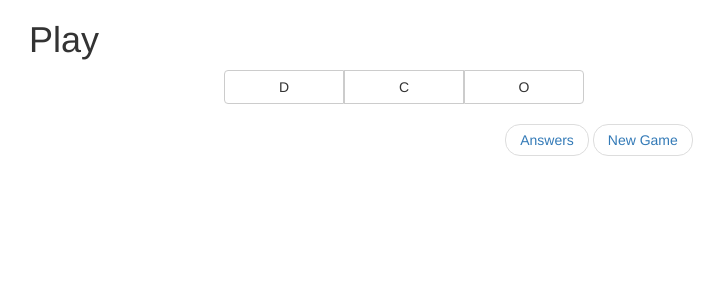
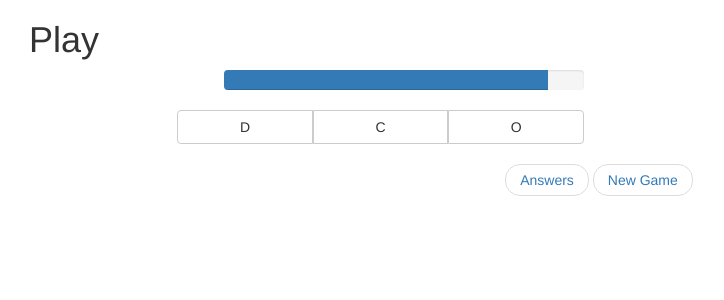
Before and after one commit to ryanmoore/wordslash, a Django app: page /game/1/1 in a window 1280 px wide. Shown: the top 300 px of the page, without its empty margins (41-765 px from the left). Run offline with Django 3.2, Linux system fonts and the light colour scheme; some libraries are stand-ins or nearby versions.

Commit message:
Added countdown timer bar to play page.

```diff
--- a/game/templates/game/base.html
+++ b/game/templates/game/base.html
@@ -19,7 +19,7 @@
 <![endif]-->
 </head>
 
-<body>
+<body onload="onLoadFunction()">
 <div class="container">
 {% block content %}{% endblock content %}
 <nav>
@@ -36,5 +36,10 @@
 <script src="https://ajax.googleapis.com/ajax/libs/jquery/1.11.3/jquery.min.js"></script>
 <!-- Latest compiled and minified JavaScript -->
 <script src="https://maxcdn.bootstrapcdn.com/bootstrap/3.3.6/js/bootstrap.min.js" integrity="sha384-0mSbJDEHialfmuBBQP6A4Qrprq5OVfW37PRR3j5ELqxss1yVqOtnepnHVP9aJ7xS" crossorigin="anonymous"></script>
+{% block script_block %}
+<script>
+function onLoadFunction() {}
+</script>
+{% endblock %}
 </body>
 </html>
--- a/game/templates/game/play.html
+++ b/game/templates/game/play.html
@@ -2,6 +2,18 @@
 
 {% block content %}
 <h1>Play</h1>
+<div class="row">
+    <div class="col-xs-8 col-xs-offset-2 col-md-4">
+        <div class="progress">
+            <div class="progress-bar" role="progressbar" aria-valuenow="60" aria-valuemin="0" aria-valuemax="60" style="width: 100%;"
+                id="timer-bar">
+                <span class="sr-only">60s</span>
+            </div>
+        </div>
+    </div>
+</div>
+
+</div>
 {% for hand in hands %}
     <div class="row">
         <div class="col-xs-8 col-xs-offset-2 col-md-4">
@@ -14,3 +26,24 @@
     </div>
 {% endfor %}
 {% endblock content %}
+
+{% block script_block %}
+<script>
+var updateInterval;
+var startTime = Date.now();
+function updateProgressBar() {
+    var newLength = 60 - (Date.now() - startTime)/1000;
+    if(newLength <= 0) {
+        clearInterval(updateInterval);
+        newLength = 0;
+    }
+    var bar = document.getElementById("timer-bar");
+    var percent = Math.round(100*newLength/60);
+    bar.setAttribute("style", "width: " + percent.toString() + "%;");
+}
+
+function onLoadFunction() {
+    updateInterval = setInterval(updateProgressBar, 1000);
+}
+</script>
+{% endblock %}
```
